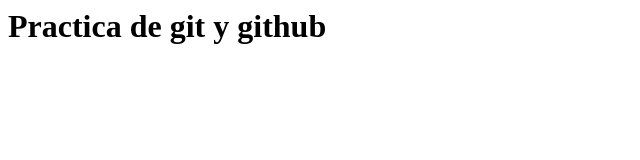
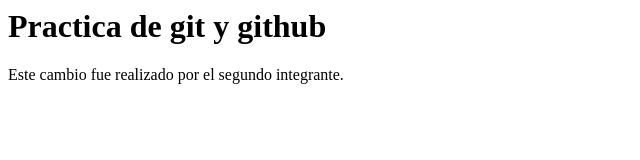
Before and after one commit to stephengarcia1009-coder/practica-git, a plain HTML site: page index.html in a window 1280 px wide. Shown: the whole page, without its empty margins (0-640 px from the left). Drawn offline with Linux system fonts and the light colour scheme.

Commit message:
modificacion milton

```diff
--- a/index.html
+++ b/index.html
@@ -1 +1,2 @@
 <h1>Practica de git y github</h1>
+<p>Este cambio fue realizado por el segundo integrante.</p>
```
